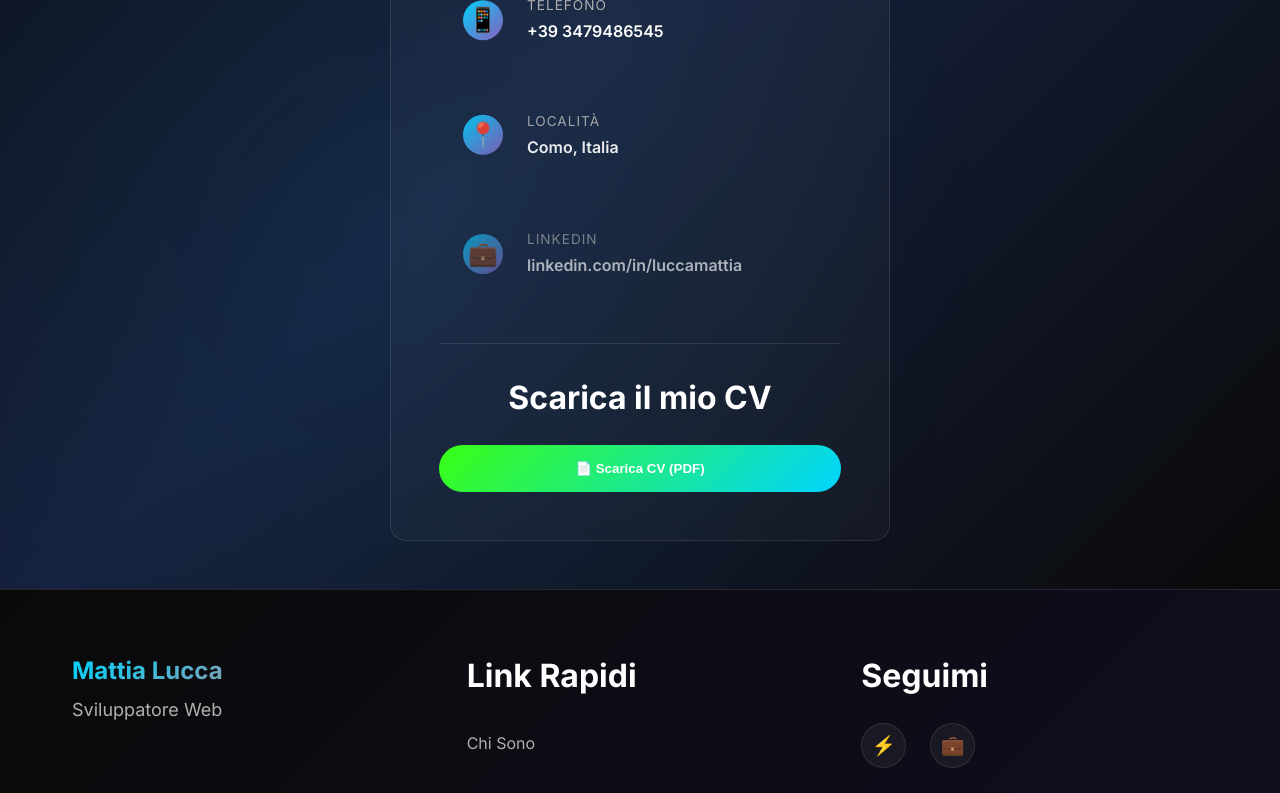
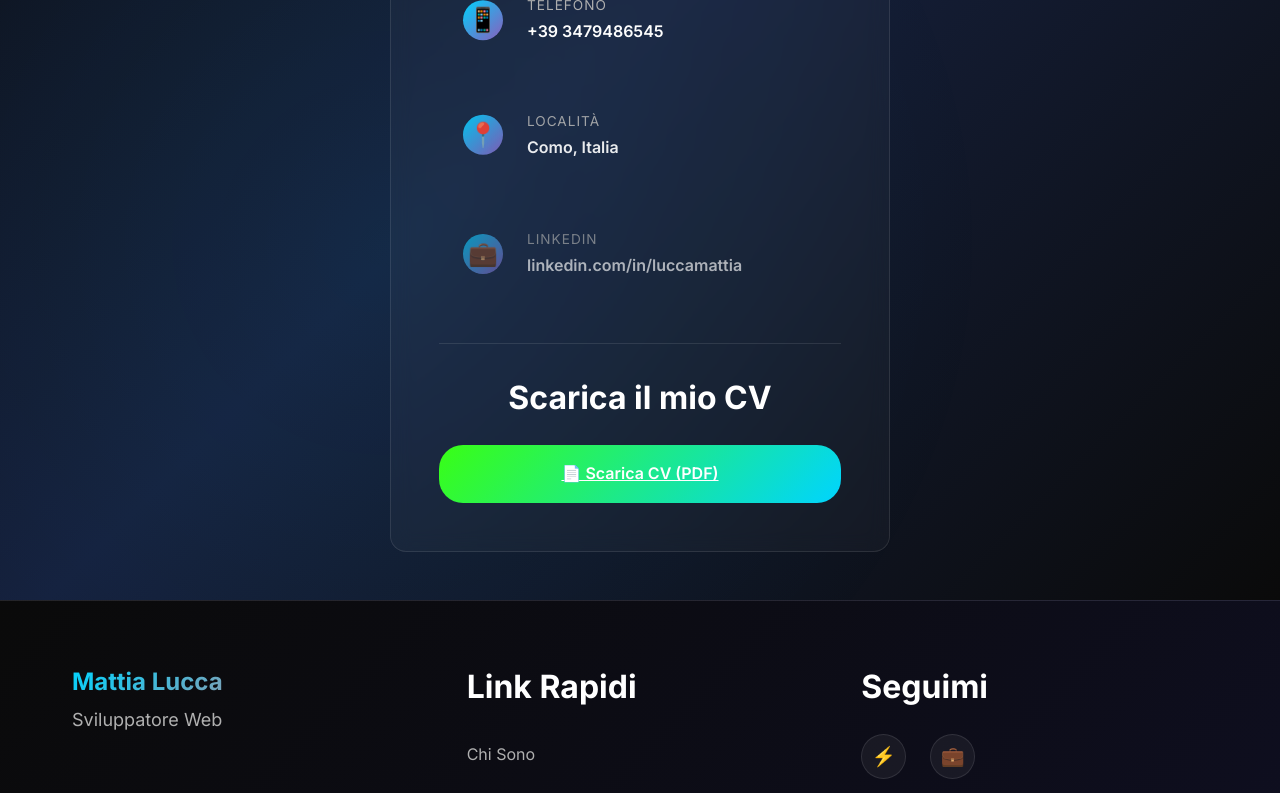
Before and after one commit to mattialucca92/Portfolio-2025, a React (Vite) app: page / in a window 1280 px wide. Shown: the part 4897-5690 px from the top of the page. Built offline with nearby package versions, Linux system fonts and the light colour scheme.

Commit message:
aggiunta cv

```diff
--- a/src/components/Contact.jsx
+++ b/src/components/Contact.jsx
@@ -156,13 +156,15 @@ const Contact = () => {
 
             <div className="cv-upload">
               <h4>Scarica il mio CV</h4>
-              <motion.button
+              <motion.a
+                href={`${import.meta.env.BASE_URL}MattiaLuccaCV-2025.pdf`}
+                download
                 className="download-cv-btn"
                 whileHover={{ scale: 1.05 }}
                 whileTap={{ scale: 0.95 }}
               >
                 📄 Scarica CV (PDF)
-              </motion.button>
+              </motion.a>
             </div>
           </motion.div>
         </div>
```
Also changed, not shown: 1 other file (tests, documents, lock files or other folders).
